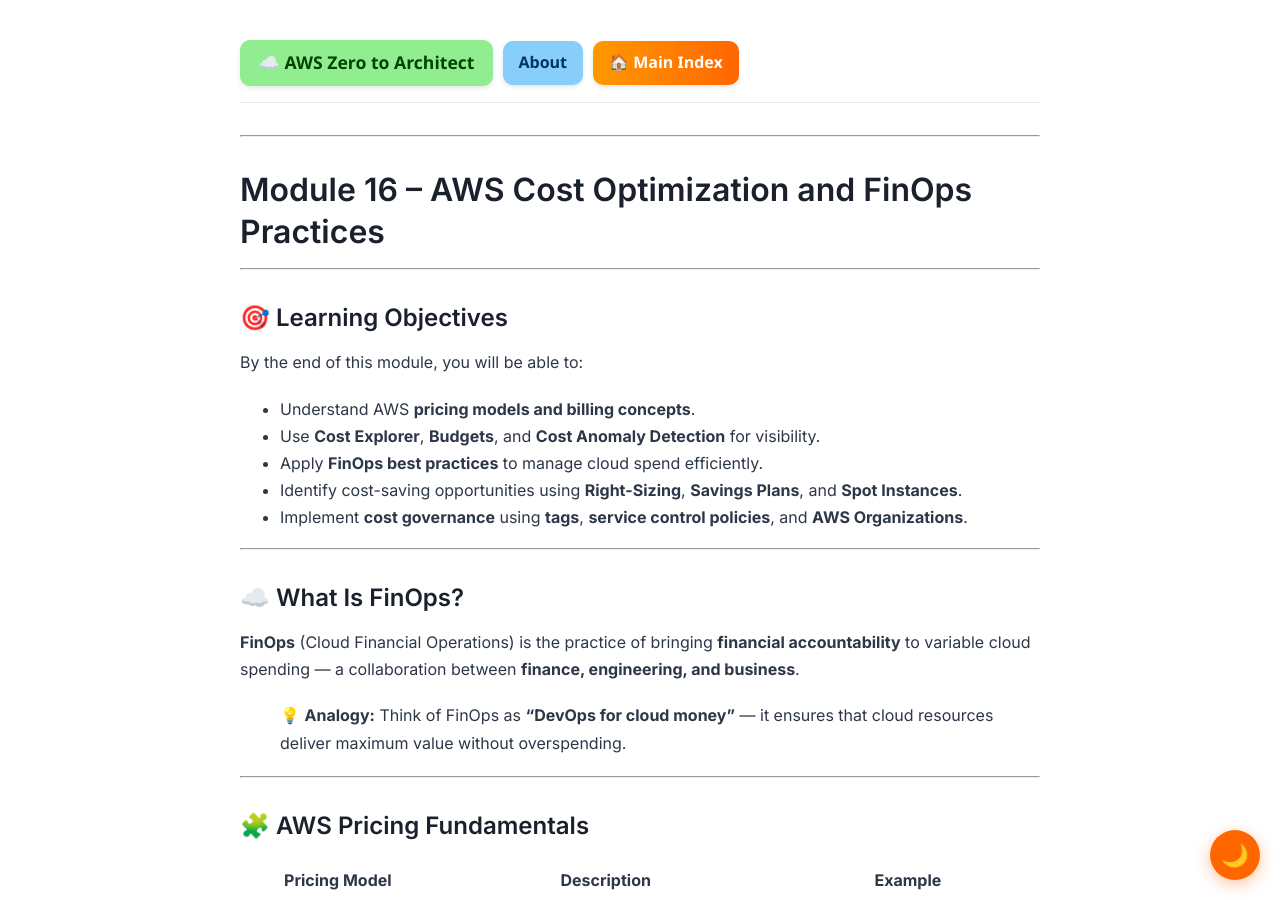
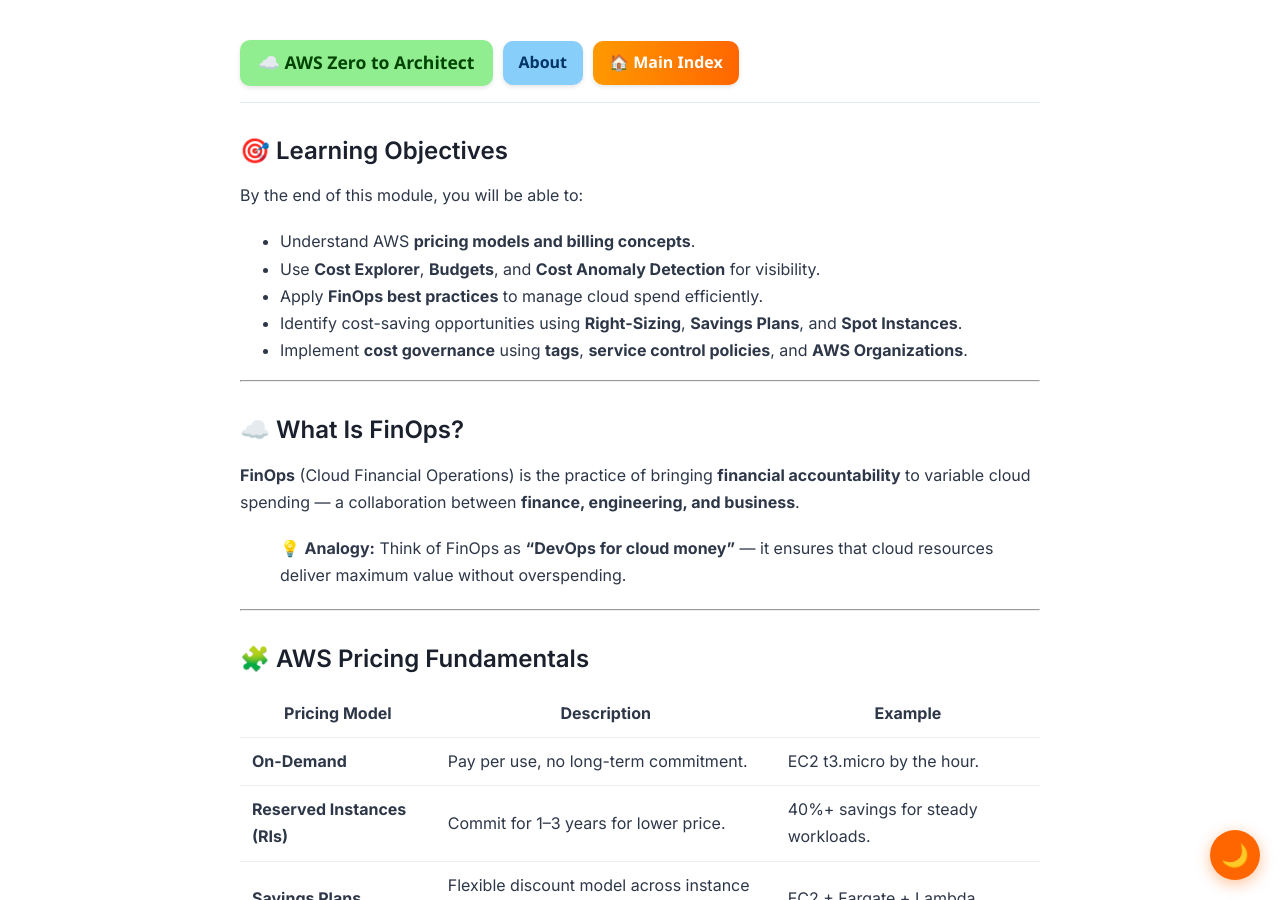
Before and after one commit to asiandevs/aws-zero-to-architect-blog, a Jekyll site: the page built from _posts/2025-11-13-module16-aws-cost-management-and-billing.md, in a window 1280 px wide and 900 px high. Built offline with Jekyll 4.4.1, drawn with Linux system fonts in a browser that asks for light colours; our own code applies the rules of GitHub Pages for plain Markdown files.

Commit message:
Update 2025-11-13-module16-aws-cost-management-and-billing.md

```diff
--- a/_posts/2025-11-13-module16-aws-cost-management-and-billing.md
+++ b/_posts/2025-11-13-module16-aws-cost-management-and-billing.md
@@ -5,10 +5,6 @@ categories: aws billing cost-management finops
 tags: aws budgets costexplorer savingsplans costoptimization
 image: /assets/images/cost.jpg
 description: "Analyzing and optimizing AWS costs with Cost Explorer, Budgets, Savings Plans, and billing reports."
----
----
-# Module 16 – AWS Cost Optimization and FinOps Practices
-
 ---
 
 ## 🎯 Learning Objectives
```
